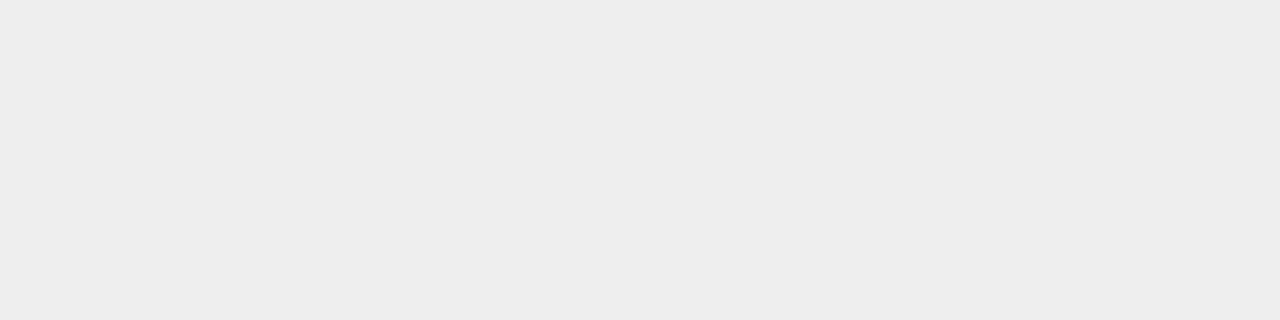
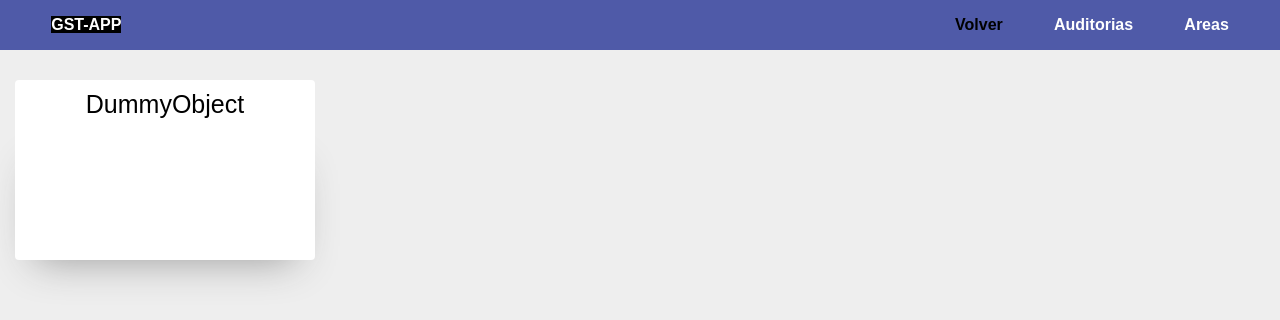
Before and after one commit to pbldmngz/GST_appweb, a React (Create React App) app: page /areas in a window 1280 px wide. Shown: the top 320 px of the page. Built offline with nearby package versions, Linux system fonts and the light colour scheme.

Commit message:
Still not working
Uploading last functional build

```diff
--- a/src/App.js
+++ b/src/App.js
@@ -1,37 +1,100 @@
 import './style/App.css';
-import TarjetasVista from './views/TarjetasVista';
 import React, { Component } from 'react';
 import axios from 'axios'
+import Navbar from './components/Navbar'
+import AreasVista from './views/AreasVista'
+import AuditoriasVista from './views/AuditoriasVista'
+import { Route, BrowserRouter } from 'react-router-dom'
 
 class App extends Component {
 	state = {
-		posts : []
+		posts : [
+			{
+				area: "DummyObject",
+				_id: "1"
+			}
+		],
+		params: {
+			collection: "areas",
+			filter: {}
+		}
 	}
 
-	changeView() {
-
-	}
-
-	postParams = {
-		collection: "auditorias",
-		filter: {}
-	}
-
-	componentDidMount() {
-		axios.post('http://127.0.0.1:5000/', this.postParams)
+	//Usa otra función para actualizar el componente que quieres
+	componentDidMount = () => {
+		// console.log("before.cdm.state.params: ", this.state.params)
+		// console.log("before.cdm.state.posts: ", this.state.posts)
+		axios.post('http://127.0.0.1:5000/', this.state.params)
 			.then(res => {
-				console.log(res.data);
+				console.log("cdm.res.data", res.data);
 				this.setState({
 					posts: res.data
 				});
+				console.log("then.state.params: ", this.state.params)
+				// console.log("then.state.posts: ", this.state.posts)
 			})
+		// console.log("after.cdm.state.params: ", this.state.params)
+		// console.log("after.cdm.state.posts: ", this.state.posts)
 	}
+
+	changeParams = (params) => {
+		this.setState({
+			params: params
+		})
+		console.log("changeParams", params)
+
+		//componentDidMount()
+		//this.changeView()
+	}
+
+	// componentDidUpdate(prevProps) {
+	// 	// Uso tipico (no olvides de comparar las props):
+	// 	if (this.state.posts !== prevProps.state.posts) {
+	// 		this.fetchData(this.state.posts);
+	// 	}
+	// }
+
+	componentWillReceiveProps(nextProps) {
+		console.log('componentWillReceiveProps', nextProps);
+		if (this.props !== nextProps) {
+			this.setState(nextProps);
+		}
+	}
+
+	routes = [
+		{
+			path: "/auditorias",
+			component: AuditoriasVista,
+			changeParams: this.changeParams,
+			data: this.state.posts
+		},
+		{
+			path: "/areas",
+			component: AreasVista,
+			changeParams: this.changeParams,
+			data: this.state.posts
+		}
+	]
 
 	render() {
 		return (
-			<div className="App">
-				<TarjetasVista tarjetas={this.state.posts} />
-			</div>
+			<BrowserRouter>
+				<div className="App">
+					<Navbar />
+					{/* <Route exact path='/' component={AreasVista} /> */}
+					{this.routes.map(({path, component: C, changeParams}) => (
+						<Route
+							path={path}
+							render={
+								(props) => <C {...props}
+								changeView={this.changeView}
+								changeParams={this.changeParams}
+								posts={this.state.posts} />
+							}
+						/>
+					))}
+				</div>
+			</BrowserRouter>
 		);
 	}
 }
--- /dev/null
+++ b/src/components/Navbar.js
@@ -0,0 +1,20 @@
+import React from 'react';
+import '../style/Navbar.css';
+import { Link, NavLink } from 'react-router-dom'
+
+const Navbar = () => {
+    return (
+        <nav>
+            <div className="nav-container">
+                <ul className="nav">
+                    <li><NavLink to='/areas'>Areas</NavLink></li>
+                    <li><NavLink to='/auditorias'>Auditorias</NavLink></li>
+                    <li>Volver</li>
+                    <li><Link className="nav-header" to="/">GST-APP</Link></li>
+                </ul>
+            </div>
+        </nav>
+    )
+}
+
+export default Navbar
--- a/src/components/Tarjeta.js
+++ b/src/components/Tarjeta.js
@@ -1,7 +1,7 @@
 import '../style/Tarjeta.scss';
 import React from 'react';
 
-const Tarjeta = ({props}) => {
+const Tarjeta = ({ props, changeParams}) => {
     //Warning: Each child in a list should have a unique "key" prop.
     //console.log(props.area)
 
@@ -10,7 +10,12 @@ const Tarjeta = ({props}) => {
     if (props.nombre == null){
         console.log("Creando tarjeta de Área");
         return (
-            <div className="Tarjeta" key={props.id}>
+            <div onClick={() => {
+                console.log("Clicked on ID:", props._id);
+                changeParams({
+                    collection: "auditorias",
+                    filter: {}
+            })}} className="Tarjeta" key={props.id}>
                 <div className="TarjetaArea">{props.area}</div>
             </div>
         );
--- /dev/null
+++ b/src/style/Navbar.css
@@ -0,0 +1,41 @@
+html, body {
+  font-family: sans-serif;
+  margin: 0;
+  padding: 0;
+}
+
+.nav-container {
+    background-color:aquamarine;
+}
+
+.nav-header {
+    background-color:black;
+}
+
+.nav {
+  list-style: none;
+  margin: 0;
+  padding: 0;
+  width: 100%;
+  height: 50px;
+  background-color: #4F5AA8;
+}
+
+.nav li {
+  float: right;
+  margin-right: 4%;
+  font-weight: bold;
+  line-height: 50px;
+}
+
+/* Con esto el último elemento se va a la izq. */
+
+.nav li:last-child {
+  float: left;
+  margin-left: 4%;
+}
+
+a {
+  color: white;
+  text-decoration: none;
+}
--- /dev/null
+++ b/src/views/AreasVista.js
@@ -0,0 +1,18 @@
+import React from 'react'
+import TarjetasVista from './TarjetasVista';
+
+const AreasVista = ({posts, changeParams}) => {
+    return (
+        <div className="AreasVista">
+            <TarjetasVista changeParams={changeParams} tarjetas={posts} />
+        </div>
+    );
+    // return (
+    //     <div className="AreasVista">
+    //         <TarjetasVista tarjetas={posts} />
+    //     </div>
+    // );
+
+}
+
+export default AreasVista
--- /dev/null
+++ b/src/views/AuditoriasVista.js
@@ -0,0 +1,14 @@
+import React from 'react'
+
+const AuditoriasVista = () => {
+    return (
+        <div>
+            <div className="AuditoriasVista">
+                <h4 className="center">AuditoriasVista</h4>
+                <p>Lorem ipsum dolor sit amet consectetur adipisicing elit. Recusandae repudiandae repellat illo magni eligendi cupiditate voluptates eius nam voluptate. Incidunt nihil ullam quae quia officia quaerat, deserunt eligendi explicabo totam?</p>
+            </div>
+        </div>
+    )
+}
+
+export default AuditoriasVista
--- a/src/views/TarjetasVista.js
+++ b/src/views/TarjetasVista.js
@@ -1,11 +1,11 @@
 import '../style/TarjetasVista.css';
 import Tarjeta from '../components/Tarjeta'
 
-const TarjetasVista = ({tarjetas}) => {
+const TarjetasVista = ({ tarjetas, changeParams}) => {
   const tarjetasLista = tarjetas.map(
     tarjeta => {
       return (
-        <Tarjeta key={tarjeta.id} props={ tarjeta }/>
+        <Tarjeta key={tarjeta.id} changeParams={changeParams} props={ tarjeta }/>
       )
     }
   )
```
